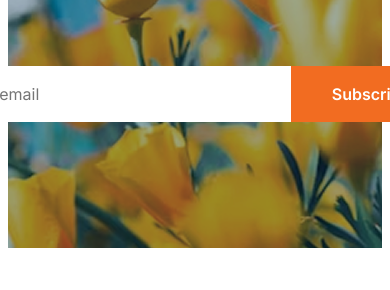
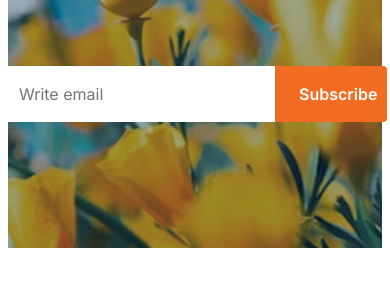
Before and after one commit to tuRjoX/flower-market-website, a plain HTML site: page index.html in a window 390 px wide. Shown: the part 5725-6015 px from the top of the page. Drawn offline with Linux system fonts and the light colour scheme.

Commit message:
Minor Fix

```diff
--- a/styles/styles.css
+++ b/styles/styles.css
@@ -476,14 +476,17 @@ footer {
     /* Join Section */
     .join-form input[type="email"] {
     height: 3.5rem;
-    width: 20rem; /* 500px */
+    width: 15rem; /* 500px */
     padding: 0 1rem;
     font-size: 1rem;
     border: none;
     outline: none;
     }
     .join-form .btn {
-        width: 10rem; /* 160px */
+        width: 7rem; /* 160px */
+        text-align: center;
+        font-size: 1rem;
+        padding: .75rem 1.5rem;
     }
     /* Footer */
     .footer-content {
```
